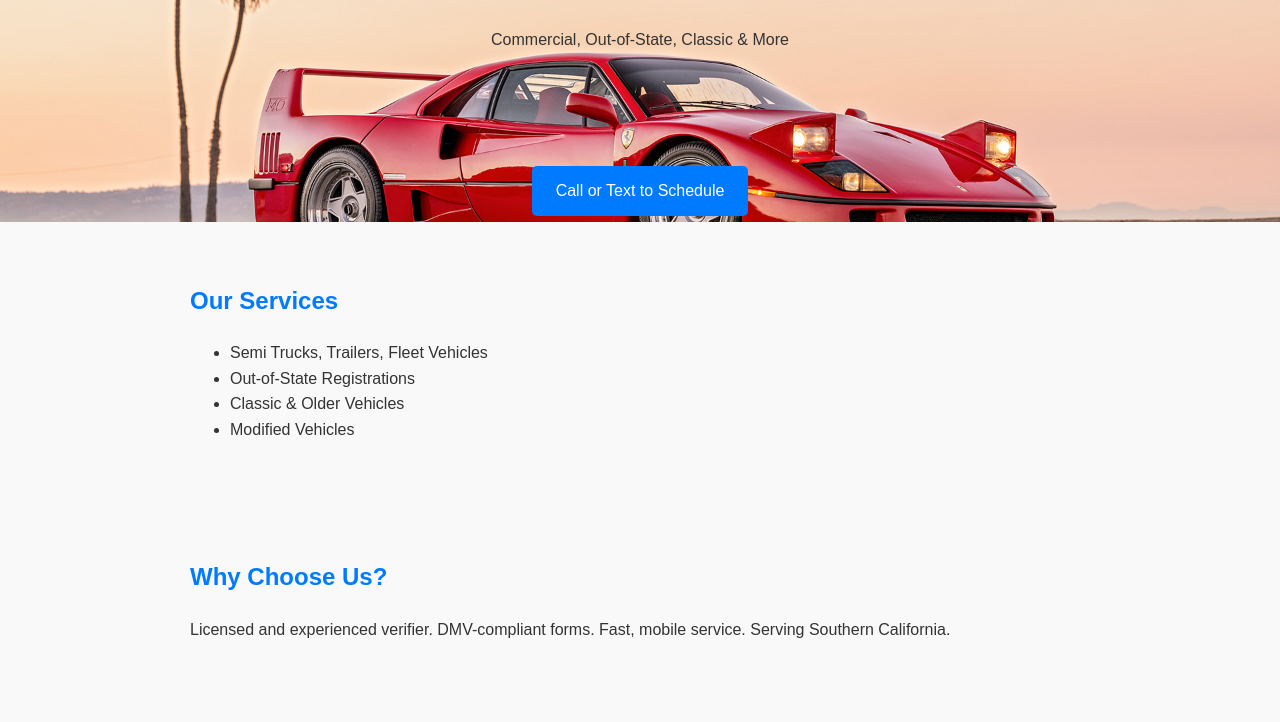
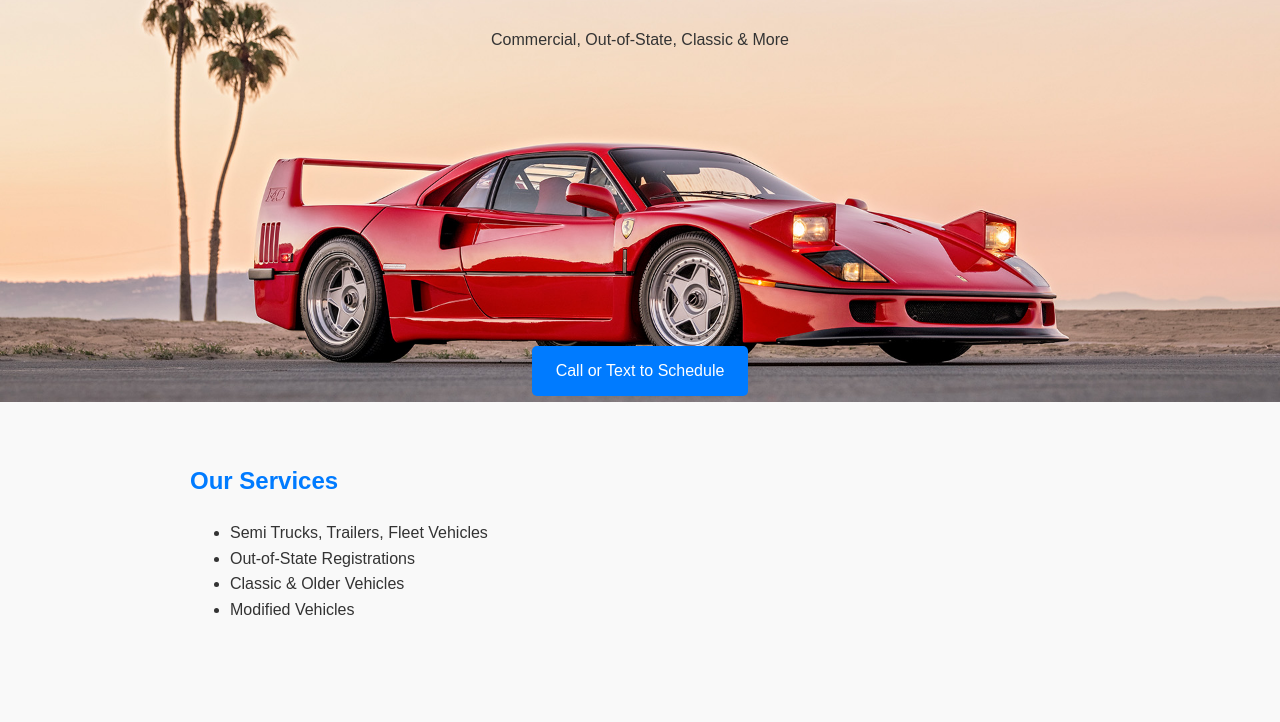
Before and after one commit to fernandoagui01/vin-authority, a plain HTML site: page index.html in a window 1280 px wide. Shown: the part 78-800 px from the top of the page. Drawn offline with Linux system fonts and the light colour scheme.

Commit message:
Add files via upload

```diff
--- a/styles.css
+++ b/styles.css
@@ -12,7 +12,7 @@ body {
     background-size: cover;
     background-position: center;
     text-align: center;
-    height: 300px;
+    height: 480px;
     width: 100%;
   }
 
@@ -33,7 +33,7 @@ body {
     background-color: #007BFF;
     color: #fff;
     padding: 12px 24px;
-    margin-top: 60px;
+    margin-top: 240px;
     text-decoration: none;
     border-radius: 5px;
   }
```
